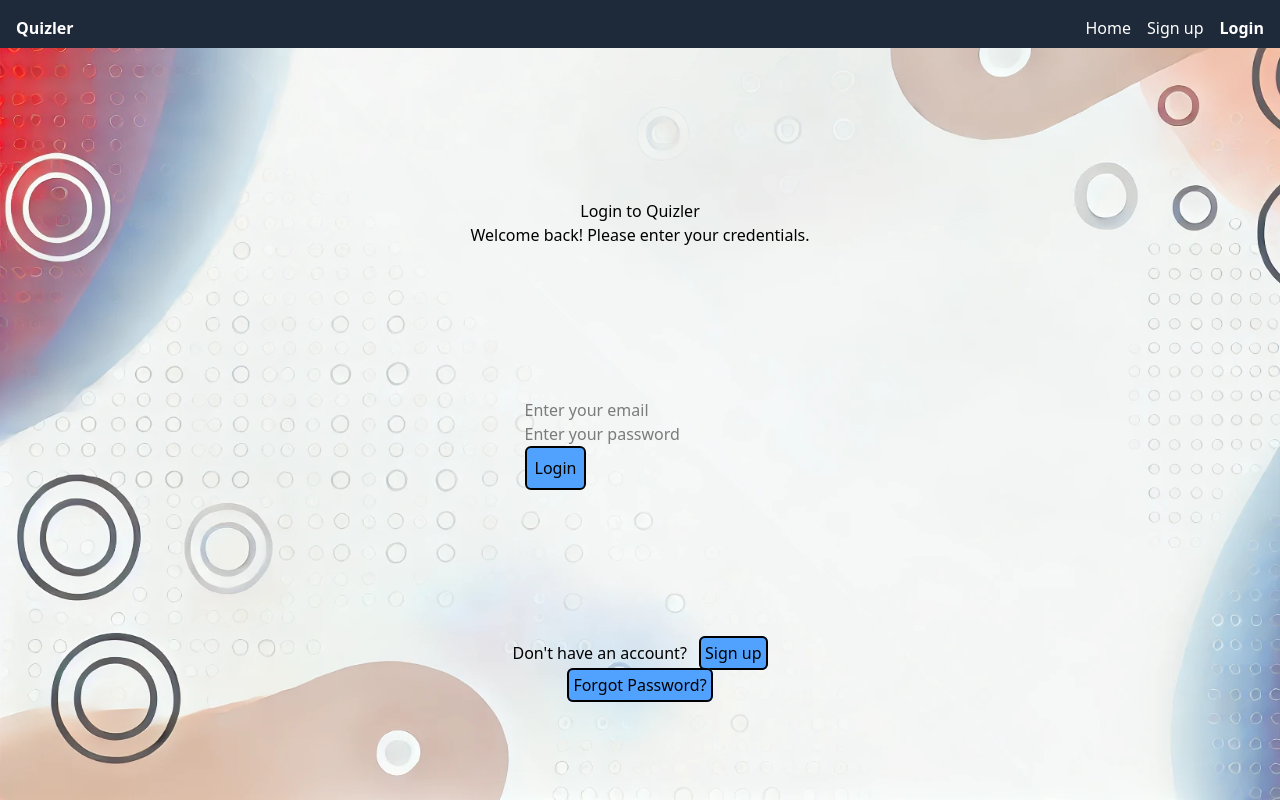
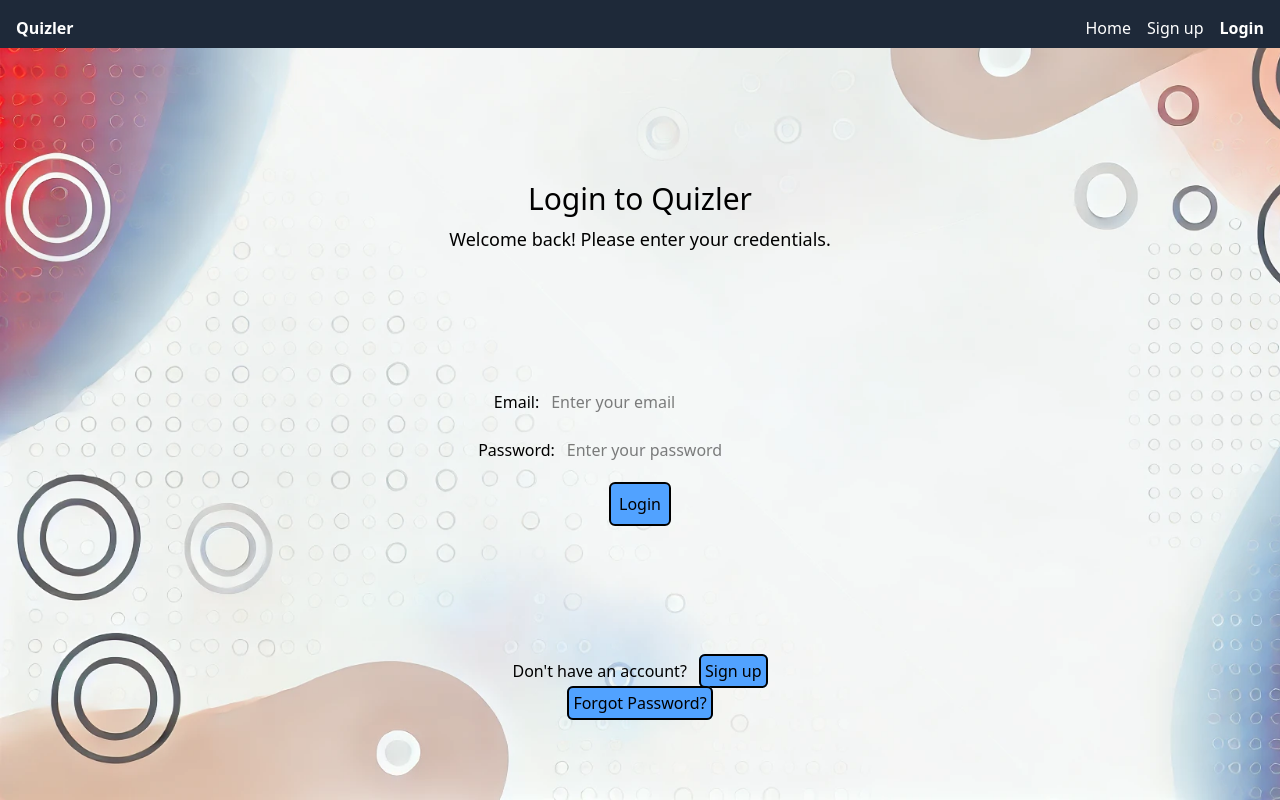
Before and after one commit to JevonThompsonx/Quizlet-clone, a React (Vite) app in the folder frontend/: page /login in a window 1280 px wide. Built offline with nearby package versions, Linux system fonts and the light colour scheme.

Commit message:
Login page skeleton updated
- moved the login to page
- made changes for login file path
- login skeleton updated w/ flexbox

```diff
--- a/frontend/src/App.tsx
+++ b/frontend/src/App.tsx
@@ -1,7 +1,7 @@
 import './App.css'
 import { BrowserRouter, Routes, Route } from "react-router-dom";
 import { About, NotFound, Welcome } from "./pages/index.tsx";
-import { Login } from "./components/index.tsx"
+import { Login } from "./pages/index.tsx"
 import { useState, createContext, useRef } from "react"
 
 export const Context = createContext<NullableContextType>(null)
--- a/frontend/src/components/index.tsx
+++ b/frontend/src/components/index.tsx
@@ -1,3 +1,2 @@
 import Nav from "./Nav"
-import Login from "./Login"
-export { Nav, Login }
+export { Nav, }
--- a/frontend/src/pages/Home.tsx
+++ /dev/null
@@ -1,13 +0,0 @@
-import { Nav, Login } from "../components/index.tsx"
-import { Context } from "../App.tsx"
-import { useContext } from "react"
-export default function Home() {
-  //@ts-ignore
-  const { loggedIn, loggingIn, welcomePage } = useContext(Context)
-  return (
-    <>
-      <Nav />
-      {loggingIn === true && loggedIn == false && Login}
-
-    </>)
-}
--- a/frontend/src/components/Login.tsx
+++ b/frontend/src/pages/Login.tsx
@@ -11,18 +11,18 @@ const Login = () => {
       <Nav />
       <main className="login-home flex flex-col justify-evenly items-center h-full w-full">
 
-        <div className="flex flex-col justify-evenly items-center" >
-          <h1>Login to Quizler</h1>
-          <p>Welcome back! Please enter your credentials.</p>
+        <div className="flex flex-col justify-evenly items-center space-y-2" >
+          <h1 className="text-3xl">Login to Quizler</h1>
+          <p className="text-lg"> Welcome back! Please enter your credentials.</p>
         </div>
-        <form>
-          <div >
-            <label htmlFor="email" />
-            <input type="email" id="email" name="email" placeholder="Enter your email" required />
+        <form className="flex flex-col justify-evenly items-center space-y-4">
+          <div className="flex flex-row justify-evenly items-center space-x-2">
+            <label htmlFor="email">Email: </label>
+            <input className="p-1" type="email" id="email" name="email" placeholder="Enter your email" required />
           </div>
-          <div >
-            <label htmlFor="password"></label>
-            <input type="password" id="password" name="password" placeholder="Enter your password" required />
+          <div className="flex flex-row justify-evenly items-center space-x-2">
+            <label htmlFor="password">Password: </label>
+            <input className="p-1" type="password" id="password" name="password" placeholder="Enter your password" required />
           </div>
           <button className="p-2 bg-blue-400 rounded-md border-black border-2" type="submit" >Login</button>
         </form>
--- a/frontend/src/pages/Welcome.tsx
+++ b/frontend/src/pages/Welcome.tsx
@@ -15,7 +15,7 @@ const Welcome = () => {
             <div className="Input-home flex flex-col space-y-2">
               <div className="email-div flex flex-row justify-evenly items-center space-x-2">
                 <label htmlFor="email-input">email: </label>
-                <input id="email-input" className="rounded-xl p-2" type="text" ref={email_input} />
+                <input id="email-input" className="rounded-xl p-1" type="text" ref={email_input} />
               </div>
               <div className="flex flex-row justify-center items-center space-x-2">
                 <button className="rounded-2xl bg-amber-300 text-white p-2">
--- a/frontend/src/pages/index.tsx
+++ b/frontend/src/pages/index.tsx
@@ -1,6 +1,6 @@
 import About from "./About"
-import Home from "./Home"
 import NotFound from "./NotFound"
 import Welcome from "./Welcome"
+import Login from "./Login"
 
-export { About, Home, NotFound, Welcome }
+export { About, NotFound, Welcome, Login }
```
